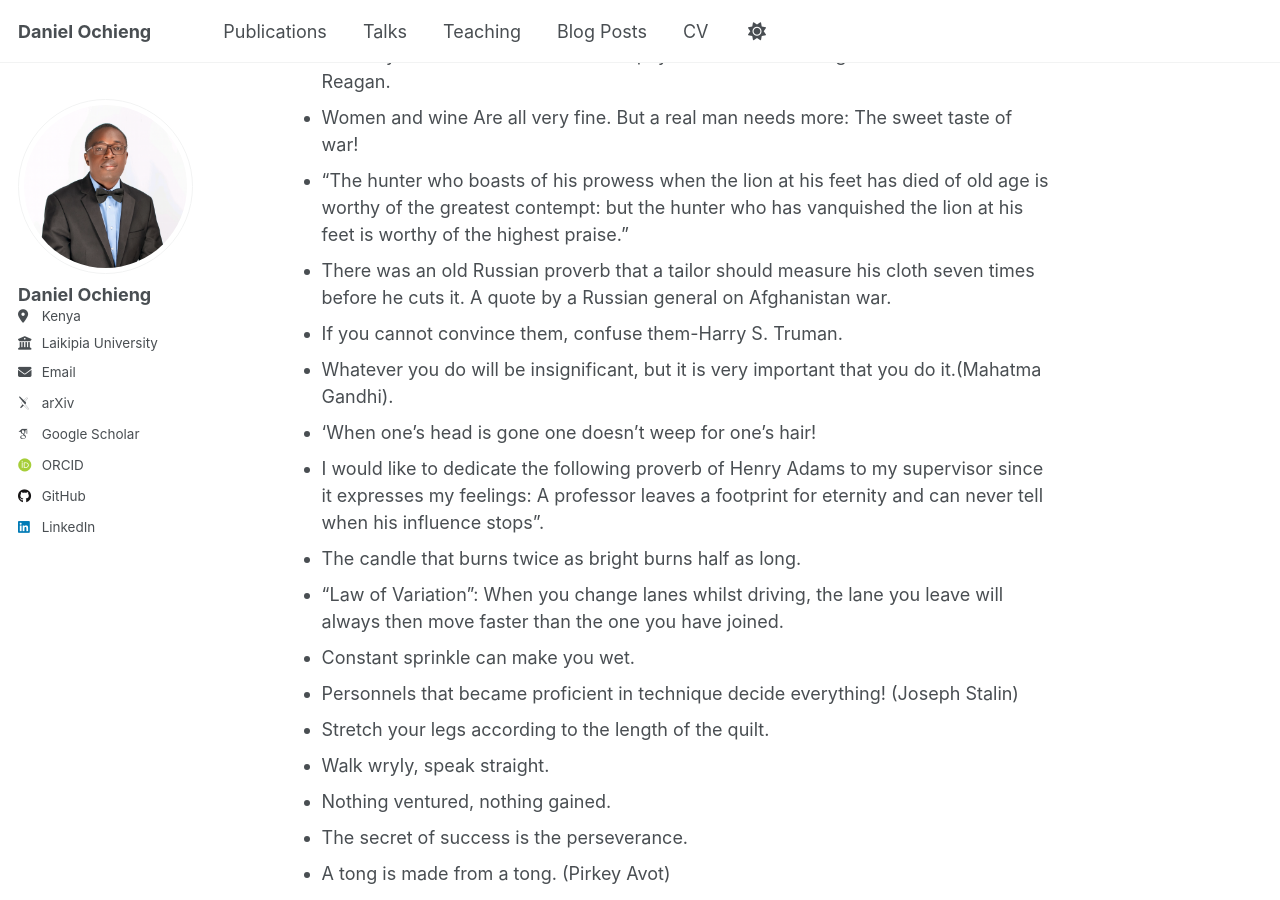
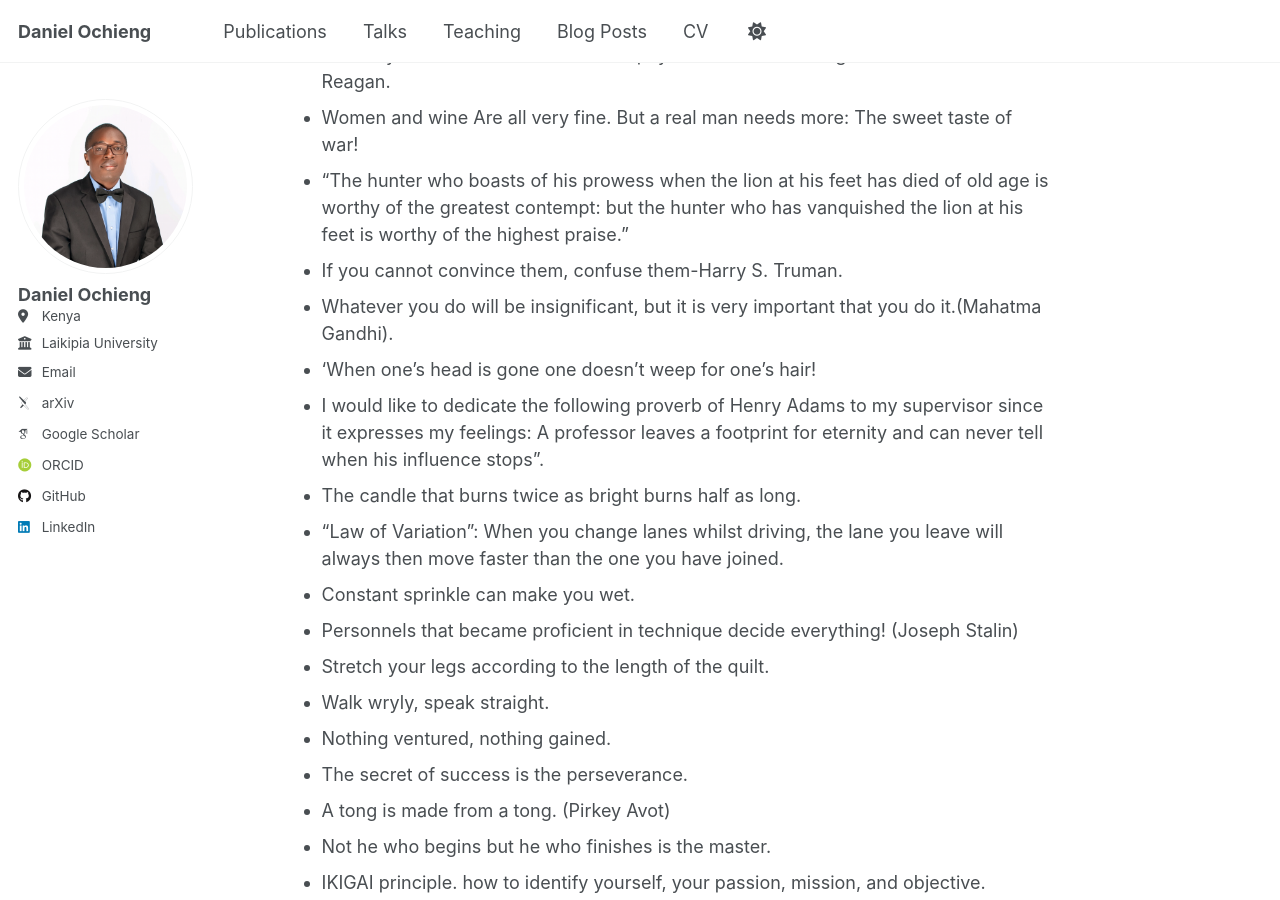
Before and after one commit to Daniel-Ochieng/Daniel-Ochieng.github.io, a Jekyll site: the page built from _posts/2025-12-12-blog-post-2.md, in a window 1280 px wide and 900 px high, scrolled down 3737 px. Built offline with Jekyll 4.4.1, drawn with Linux system fonts in a browser that asks for light colours; some web fonts are replaced; some of the changed text lies outside the part shown.

Commit message:
Update 2025-12-12-blog-post-2.md

```diff
--- a/_posts/2025-12-12-blog-post-2.md
+++ b/_posts/2025-12-12-blog-post-2.md
@@ -125,8 +125,6 @@
 - "The hunter who boasts of his prowess when the lion at his feet has died of old age is worthy of
 the greatest contempt: but the hunter who has vanquished the lion at his feet is
 worthy of the highest praise."
-- There was an old Russian proverb that a tailor should measure his cloth seven times before he
-cuts it. A quote by a Russian general on Afghanistan war.
 - If you cannot convince them, confuse them-Harry S. Truman.
 - Whatever you do will be insignificant, but it is very important that you do it.(Mahatma Gandhi).
 - ‘When one’s head is gone one doesn’t weep for one’s hair!
```
